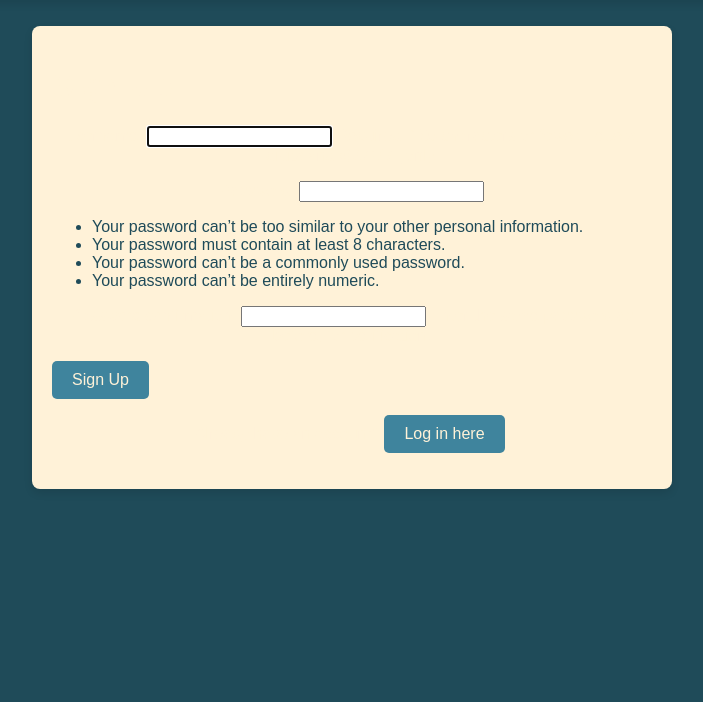
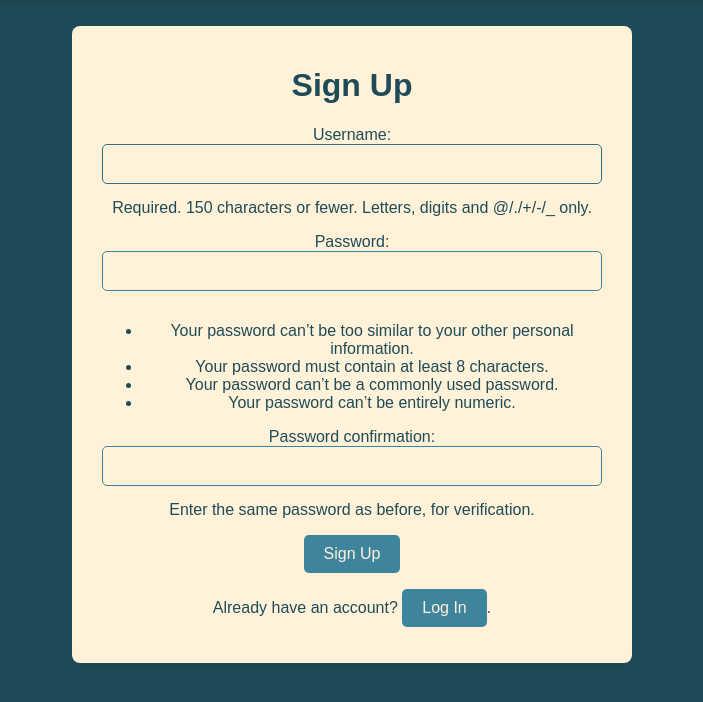
Before and after one commit to DnyRmr716/apptrack-project, a Django app: page /applications/sign-up/ in a window 1280 px wide. Shown: the part 54-756 px from the top of the page, without its empty margins (288-991 px from the left). Run offline with Django 4.2, Linux system fonts and the light colour scheme.

Commit message:
Fixed CSS

```diff
--- a/main_app/static/main_app/style.css
+++ b/main_app/static/main_app/style.css
@@ -1,4 +1,3 @@
-/* General Page Styling */
 html, body {
     margin: 0;
     padding: 0;
@@ -13,7 +12,6 @@ h1, h2, p {
     text-decoration: none;
 }
 
-/* Main Container and Layout Adjustments */
 main {
     padding-top: 60px;
 }
@@ -23,7 +21,6 @@ main {
     text-align: center;
 }
 
-/* Navbar Styling */
 .navbar {
     background-color: #FFF2D8;
     color: #1F4B59;
@@ -52,7 +49,6 @@ main {
     color: #FFF2D8;
 }
 
-/* Box Styling */
 .box {
     background-color: #FFF2D8;
     color: #1F4B59;
@@ -68,7 +64,61 @@ main {
     color: #1F4B59;
 }
 
-/* Centered container specifically for the login box */
+.box.home-content {
+    background-color: #FFF2D8; /* Light background */
+    color: #1F4B59; /* Dark text for visibility */
+    padding: 20px;
+    border-radius: 8px;
+    max-width: 600px;
+    margin: 20px auto;
+    box-shadow: 0px 4px 8px rgba(0, 0, 0, 0.1);
+    text-align: center;
+}
+
+.box.home-content h1,
+.box.home-content p {
+    color: #1F4B59; /* Ensuring text is visible against the background */
+}
+
+.box.sign-up {
+    background-color: #FFF2D8;
+    color: #1F4B59;
+    padding: 20px 30px;
+    text-align: center;
+    border-radius: 8px;
+    box-shadow: 0px 4px 8px rgba(0, 0, 0, 0.1);
+    max-width: 500px;
+    margin: 20px auto;
+}
+
+.box.sign-up h1, .box.sign-up p, .box.sign-up label {
+    color: #1F4B59;
+}
+
+
+.box.sign-up a:hover {
+    color: #FFF2D8;
+    background-color: #3F849D;
+}
+
+.box.sign-up input, .box.sign-up select, .box.sign-up textarea {
+    width: 100%;
+    padding: 10px;
+    border: 1px solid #3F849D;
+    border-radius: 5px;
+    background-color: #FFF2D8;
+    color: #1F4B59;
+    font-size: 16px;
+    margin-bottom: 15px;
+    box-sizing: border-box;
+}
+
+.box.sign-up input:focus {
+    border-color: #336f84;
+    outline: none;
+}
+
+
 .box.login {
     max-width: 400px;
     background-color: #FFF2D8;
@@ -84,14 +134,12 @@ main {
     margin-bottom: 20px;
 }
 
-/* Center align the form elements */
 .box.login form {
     display: flex;
     flex-direction: column;
     align-items: center;
 }
 
-/* Styling for input fields in login form */
 .box.login input[type="text"],
 .box.login input[type="password"] {
     width: 100%;
@@ -111,7 +159,6 @@ main {
     color: #1F4B59;
 }
 
-/* Styling for labels in login form */
 .box.login label {
     color: #1F4B59;
     font-weight: bold;
@@ -120,7 +167,6 @@ main {
     text-align: left;
 }
 
-/* Login button styling */
 .box.login .button {
     width: 100%;
     padding: 10px 0;
@@ -138,32 +184,31 @@ main {
 }
 
 .box.about {
-    background-color: #FFF2D8; /* Background color for the box */
-    color: #1F4B59; /* Text color */
+    background-color: #FFF2D8;
+    color: #1F4B59;
     padding: 20px 30px;
     border-radius: 8px;
     max-width: 800px;
     margin: 20px auto;
     box-shadow: 0px 4px 8px rgba(0, 0, 0, 0.1);
-    text-align: left; /* Align text to the left by default */
+    text-align: left;
 }
 
 .box.about h1, .box.about h2, .box.about p, .box.about ul {
-    color: #1F4B59; /* Ensure all headings, paragraphs, and lists have the same text color */
+    color: #1F4B59;
 }
 
 .box.about ul {
-    padding-left: 20px; /* Add padding to the list for better readability */
+    padding-left: 20px;
 }
 
 .box.about ul li {
     margin-bottom: 10px;
 }
 
-/* Styling specifically for the application details box */
 .box.details {
-    background-color: #FFF2D8; /* Light background for readability */
-    color: #1F4B59; /* Dark text color for contrast */
+    background-color: #FFF2D8;
+    color: #1F4B59;
     padding: 20px 30px;
     border-radius: 8px;
     max-width: 800px;
@@ -173,11 +218,11 @@ main {
 }
 
 .box.details h1, .box.details h2, .box.details p, .box.details ul, .box.details strong {
-    color: #1F4B59; /* Ensure all headings, paragraphs, lists, and strong text have the same text color */
+    color: #1F4B59;
 }
 
 .box.details ul {
-    padding-left: 20px; /* Add padding to the list for readability */
+    padding-left: 20px;
 }
 
 .box.details ul li {
@@ -185,7 +230,6 @@ main {
 }
 
 
-/* Header Container */
 .header-container {
     display: flex;
     flex-direction: column;
@@ -196,7 +240,6 @@ main {
     margin-bottom: 10px;
 }
 
-/* Application List */
 .application-list {
     display: flex;
     flex-wrap: wrap;
@@ -224,7 +267,6 @@ main {
     color: #3F849D;
 }
 
-/* Button Styling */
 button, .button,
 button.button, a.button {
     background-color: #3F849D;
@@ -246,7 +288,6 @@ button.button:hover, a.button:hover {
     color: #FFF2D8 !important;
 }
 
-/* Form Container and Fields */
 .form-container {
     max-width: 600px;
     margin: 0 auto;
@@ -283,7 +324,6 @@ button.button:hover, a.button:hover {
     outline: none;
 }
 
-/* Detail Item */
 .detail-item {
     margin-bottom: 15px;
     text-align: left;
--- a/main_app/templates/main_app/sign_up.html
+++ b/main_app/templates/main_app/sign_up.html
@@ -10,6 +10,6 @@
             {{ form.as_p }}
             <button type="submit" class="button">Sign Up</button>
         </form>
-        <p>Already have an account? <a href="{% url 'login' %}" class="button">Log in here</a>.</p>
+        <p>Already have an account? <a href="{% url 'login' %}" class="button">Log In</a>.</p>
     </div>
 {% endblock %}
```
